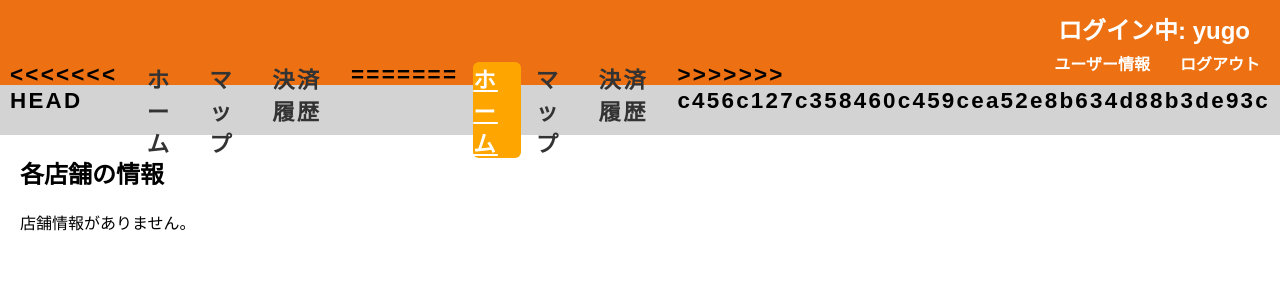
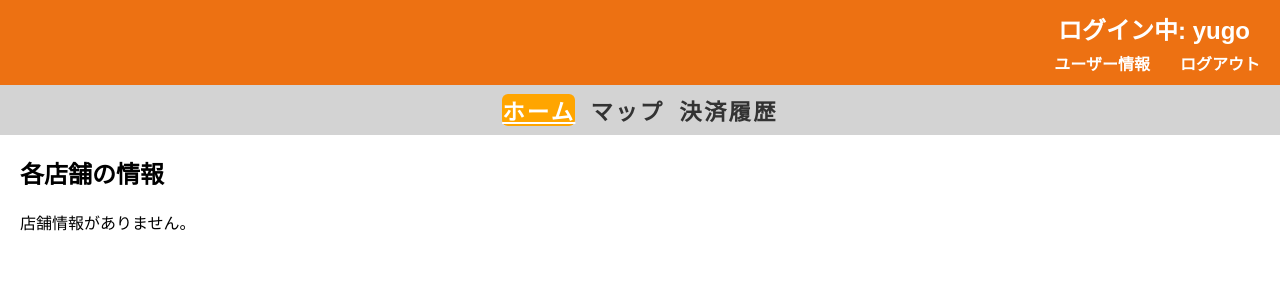
Before and after one commit to s2422092/DS_hakka, a Flask app: page /users_home/home in a window 1280 px wide. Shown: the top 300 px of the page. Run offline with Flask 3, Linux system fonts and the light colour scheme; a user stored in the database is signed in.

Commit message:
マージによる修正

```diff
--- a/templates/users_home/home.html
+++ b/templates/users_home/home.html
@@ -22,11 +22,6 @@
     <!-- 灰色の背景部分（ナビゲーションセクション） -->
     <div class="gray-section">
         <ul>
-<<<<<<< HEAD
-            <li><a href="">ホーム</a></li>
-            <li><a href="{{url_for('usera_home.home')}}">マップ</a></li>
-            <li><a href="">決済履歴</a></li>
-=======
             <li class="{% if request.endpoint == 'users_home.home' %}active{% endif %}">
                 <a href="{{ url_for('users_home.home') }}">ホーム</a>
             </li>
@@ -36,7 +31,7 @@
             <li class="{% if request.endpoint == 'users_home.payment_history' %}active{% endif %}">
                 <a href="{{ url_for('users_home.payment_history') }}">決済履歴</a>
             </li>
->>>>>>> c456c127c358460c459cea52e8b634d88b3de93c
+
         </ul>
     </div>
 
```
